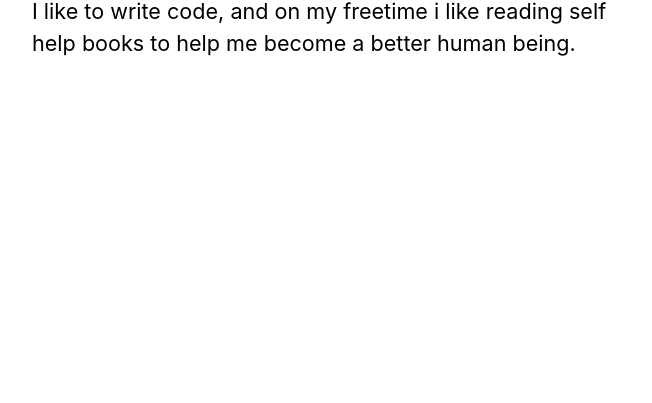
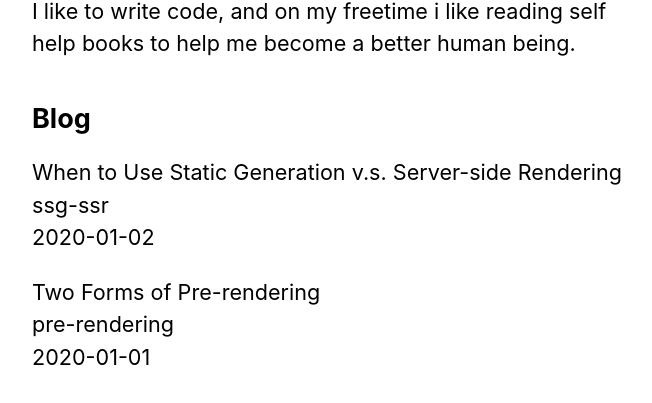
Before and after one commit to Gichohi-Simon/Next-js-Blog, a Next.js app in the folder nextjs-blog/: page / in a window 1280 px wide. Shown: the part 401-804 px from the top of the page, without its empty margins (302-954 px from the left). Built offline with nearby package versions, Linux system fonts and the light colour scheme.

Commit message:
fetched data from the file system

```diff
--- /dev/null
+++ b/nextjs-blog/lib/posts.js
@@ -0,0 +1,37 @@
+import fs from 'fs'
+import path from 'path'
+import matter from 'gray-matter'
+
+const postsDirectory = path.join(process.cwd(), 'posts')
+
+export function getSortedPostsData() {
+    // Get file names under /posts
+    const fileNames = fs.readdirSync(postsDirectory)
+    const allPostsData = fileNames.map(fileName => {
+      // Remove ".md" from file name to get id
+      const id = fileName.replace(/\.md$/, '')
+
+      // Read markdown file as string
+      const fullPath = path.join(postsDirectory, fileName)
+      const fileContents = fs.readFileSync(fullPath, 'utf8')
+
+      // Use gray-matter to parse the post metadata section
+      const matterResult = matter(fileContents)
+
+      // Combine the data with the id
+      return {
+        id,
+        ...matterResult.data
+      }
+    })
+    // Sort posts by date
+    return allPostsData.sort(({ date: a }, { date: b }) => {
+      if (a < b) {
+        return 1
+      } else if (a > b) {
+        return -1
+      } else {
+        return 0
+      }
+    })
+  }
--- a/nextjs-blog/pages/index.js
+++ b/nextjs-blog/pages/index.js
@@ -2,7 +2,18 @@
 import Layout, { siteTitle } from '../components/Layout'
 import utilStyles from '../styles/utils.module.css'
 
-export default function Home() {
+import { getSortedPostsData } from '../lib/posts'
+
+export async function getStaticProps() {
+  const allPostsData = getSortedPostsData()
+  return {
+    props: {
+      allPostsData
+    }
+  }
+}
+
+export default function Home({allPostsData}) {
   return (
     <Layout home>
       <Head>
@@ -14,6 +25,21 @@
         I like to write code, and on my freetime i like reading self help books to help me become a better human being.
         </p>
       </section>
+
+      <section className={`${utilStyles.headingMd} ${utilStyles.padding1px}`}>
+        <h2 className={utilStyles.headingLg}>Blog</h2>
+        <ul className={utilStyles.list}>
+          {allPostsData.map(({ id, date, title }) => (
+            <li className={utilStyles.listItem} key={id}>
+              {title}
+              <br />
+              {id}
+              <br />
+              {date}
+            </li>
+          ))}
+        </ul>
+      </section>
     </Layout>
   )
 }
--- /dev/null
+++ b/nextjs-blog/posts/pre-rendering.md
@@ -0,0 +1,11 @@
+---
+title: 'Two Forms of Pre-rendering'
+date: '2020-01-01'
+---
+
+Next.js has two forms of pre-rendering: **Static Generation** and **Server-side Rendering**. The difference is in **when** it generates the HTML for a page.
+
+- **Static Generation** is the pre-rendering method that generates the HTML at **build time**. The pre-rendered HTML is then _reused_ on each request.
+- **Server-side Rendering** is the pre-rendering method that generates the HTML on **each request**.
+
+Importantly, Next.js lets you **choose** which pre-rendering form to use for each page. You can create a "hybrid" Next.js app by using Static Generation for most pages and using Server-side Rendering for others.
--- /dev/null
+++ b/nextjs-blog/posts/ssg-ssr.md
@@ -0,0 +1,19 @@
+---
+title: 'When to Use Static Generation v.s. Server-side Rendering'
+date: '2020-01-02'
+---
+
+We recommend using **Static Generation** (with and without data) whenever possible because your page can be built once and served by CDN, which makes it much faster than having a server render the page on every request.
+
+You can use Static Generation for many types of pages, including:
+
+- Marketing pages
+- Blog posts
+- E-commerce product listings
+- Help and documentation
+
+You should ask yourself: "Can I pre-render this page **ahead** of a user's request?" If the answer is yes, then you should choose Static Generation.
+
+On the other hand, Static Generation is **not** a good idea if you cannot pre-render a page ahead of a user's request. Maybe your page shows frequently updated data, and the page content changes on every request.
+
+In that case, you can use **Server-Side Rendering**. It will be slower, but the pre-rendered page will always be up-to-date. Or you can skip pre-rendering and use client-side JavaScript to populate data.
```
